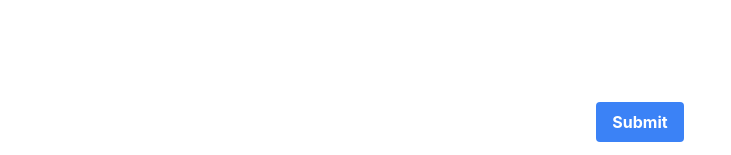
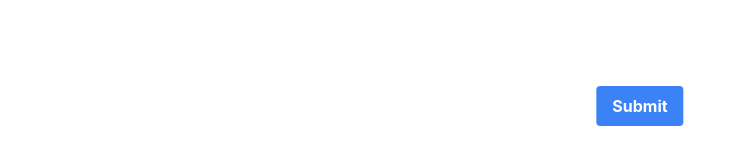
Before and after one commit to nac3nt/vshift-frontend, a React (Create React App) app: page / in a window 1280 px wide. Shown: the part 642-797 px from the top of the page, without its empty margins (0-731 px from the left). Built offline with nearby package versions, Linux system fonts and the light colour scheme; the HTML template or start-up script is replaced by a standard one.

Commit message:
modal fix

```diff
--- a/src/App.js
+++ b/src/App.js
@@ -16,7 +16,6 @@ function App() {
   // Detect click outside the toolbar or the button to close the toolbar
   useEffect(() => {
     function handleClickOutside(event) {
-      // Close the toolbar if click is outside the toolbar and not on the button
       if (
         toolbarRef.current &&
         !toolbarRef.current.contains(event.target) &&
@@ -55,7 +54,7 @@ function App() {
       {isToolbarVisible && (
         <div
           ref={toolbarRef} // Reference to the toolbar element
-          className="absolute top-16 left-4 z-20 w-[300px] p-4 bg-white shadow-lg border rounded-lg"
+          className="absolute top-20 left-4 z-20 w-[300px] p-4 bg-white shadow-lg border rounded-lg"
         >
           <PipelineToolbar />
         </div>
@@ -66,8 +65,8 @@ function App() {
         <PipelineUI />
       </div>
 
-      {/* Submit button at the bottom */}
-      <div className="flex-shrink-0">
+      {/* Submit button positioned in the center above Pipeline UI at the same z-index as the toggle button */}
+      <div className="absolute bottom-4 left-1/2 transform -translate-x-1/2 z-30">
         <SubmitButton />
       </div>
     </div>
--- a/src/draggableNode.js
+++ b/src/draggableNode.js
@@ -11,7 +11,7 @@ export const DraggableNode = ({ type, label }) => {
 
   return (
     <div
-      className={`${type} cursor-grab flex items-center rounded-lg bg-gray-800 hover:bg-gray-700 text-white justify-center flex-col px-4 py-2 transition duration-300 ease-in-out transform hover:scale-105 shadow-lg`}
+      className={`${type} cursor-grab flex items-center rounded-lg bg-blue-500 hover:bg-blue-600 text-white justify-center flex-col px-4 py-2 transition duration-300 ease-in-out transform hover:scale-105 shadow-lg`}
       onDragStart={(event) => onDragStart(event, type)}
       onDragEnd={(event) => (event.target.style.cursor = "grab")}
       draggable
--- a/src/modal.js
+++ b/src/modal.js
@@ -1,7 +1,9 @@
+import { createPortal } from "react-dom";
+
 export const Modal = ({ isOpen, onClose, title, children }) => {
   if (!isOpen) return null;
 
-  return (
+  return createPortal(
     <div className="fixed inset-0 bg-gray-600 bg-opacity-50 flex items-center justify-center z-50">
       <div className="bg-white p-6 rounded-lg shadow-lg relative">
         <button
@@ -13,6 +15,7 @@ export const Modal = ({ isOpen, onClose, title, children }) => {
         <h2 className="text-xl font-bold mb-4">{title}</h2>
         {children}
       </div>
-    </div>
+    </div>,
+    document.body // This renders the modal at the root level of the DOM
   );
 };
```
